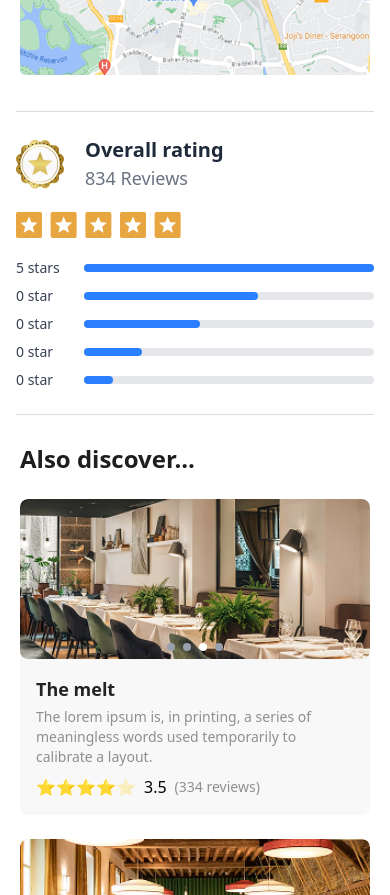
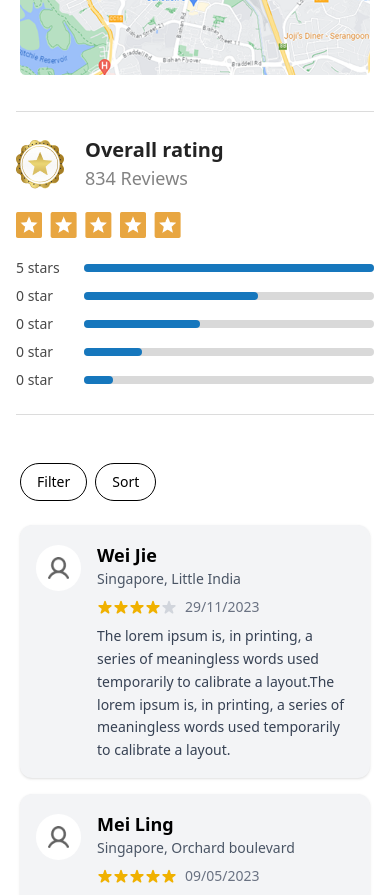
Before and after one commit to marufahmed347/React-Assignment-3, a React (Vite) app: page / in a window 390 px wide. Shown: the part 2120-3015 px from the top of the page. Built offline with nearby package versions, Linux system fonts and the light colour scheme.

Commit message:
reviews done

```diff
--- /dev/null
+++ b/src/components/all-pages/page3/CardRow.jsx
@@ -0,0 +1,237 @@
+import React, { useState } from "react";
+
+const reviews = [
+  {
+    name: "Wei Jie",
+    location: "Singapore, Little India",
+    date: "29/11/2023",
+    rating: 4,
+    review:
+      "The lorem ipsum is, in printing, a series of meaningless words used temporarily to calibrate a layout.The lorem ipsum is, in printing, a series of meaningless words used temporarily to calibrate a layout."
+  },
+  {
+    name: "Mei Ling",
+    location: "Singapore, Orchard boulevard",
+    date: "09/05/2023",
+    rating: 5,
+    review:
+      "The lorem ipsum is, in printing, a series of meaningless words used temporarily to calibrate a layout.The lorem ipsum is, in printing, a series of meaningless words used temporarily to calibrate a layout."
+  },
+  {
+    name: "Wei Xiong",
+    location: "Singapore, Takashimaya",
+    date: "01/05/2023",
+    rating: 5,
+    review:
+      "The lorem ipsum is, in printing, a series of meaningless words used temporarily to calibrate a layout.The lorem ipsum is, in printing, a series of meaningless words used temporarily to calibrate a layout."
+  },
+  {
+    name: "Ming Wei",
+    location: "Singapore, Little india",
+    date: "31/04/2023",
+    rating: 4,
+    review:
+      "The lorem ipsum is, in printing, a series of meaningless words used temporarily to calibrate a layout.The lorem ipsum is, in printing, a series of meaningless words used temporarily to calibrate a layout."
+  },
+  {
+    name: "Xin Yi",
+    location: "Singapore, Zen rooms",
+    date: "29/11/2023",
+    rating: 3,
+    review:
+      "The lorem ipsum is, in printing, a series of meaningless words used temporarily to calibrate a layout.The lorem ipsum is, in printing, a series of meaningless words used temporarily to calibrate a layout."
+  },
+  {
+    name: "Zhi Hao",
+    location: "Singapore, Boon Keng",
+    date: "09/05/2023",
+    rating: 2,
+    review:
+      "The lorem ipsum is, in printing, a series of meaningless words used temporarily to calibrate a layout.The lorem ipsum is, in printing, a series of meaningless words used temporarily to calibrate a layout."
+  },
+  {
+    name: "Li Hua",
+    location: "Singapore, DLLM loklok",
+    date: "01/05/2023",
+    rating: 1,
+    review:
+      "The lorem ipsum is, in printing, a series of meaningless words used temporarily to calibrate a layout.The lorem ipsum is, in printing, a series of meaningless words used temporarily to calibrate a layout."
+  },
+  {
+    name: "Si Ying",
+    location: "Singapore, Bedemeer",
+    date: "31/04/2023",
+    rating: 5,
+    review:
+      "The lorem ipsum is, in printing, a series of meaningless words used temporarily to calibrate a layout.The lorem ipsum is, in printing, a series of meaningless words used temporarily to calibrate a layout."
+  },
+  {
+    name: "Wei Ting",
+    location: "Singapore, Toa Payoh",
+    date: "31/04/2023",
+    rating: 2,
+    review:
+      "The lorem ipsum is, in printing, a series of meaningless words used temporarily to calibrate a layout.The lorem ipsum is, in printing, a series of meaningless words used temporarily to calibrate a layout."
+  },
+];
+
+const ReviewCard = ({ name, location, date, rating, review }) => (
+  <div className="bg-gray-100 rounded-xl p-4 flex gap-4 items-start shadow-sm w-full">
+    <div className="bg-white p-3 rounded-full mt-1">
+      <img src="user.png" alt="" />
+    </div>
+    <div className="w-full">
+      <h3 className="font-semibold text-lg">{name}</h3>
+      <p className="text-sm text-gray-600 mb-2">{location}</p>
+      <div className="flex flex-wrap items-center gap-2 mb-2">
+        <div className="flex text-yellow-500">
+          {[...Array(5)].map((_, i) => (
+            <svg
+              key={i}
+              xmlns="http://www.w3.org/2000/svg"
+              viewBox="0 0 20 20"
+              fill="currentColor"
+              className={`w-4 h-4 ${i < rating ? '' : 'text-gray-300'}`}
+            >
+              <path d="M9.049 2.927c.3-.921 1.603-.921 1.902 0l1.286 3.967a1 1 0 0 0 .95.69h4.18c.969 0 1.371 1.24.588 1.81l-3.39 2.46a1 1 0 0 0-.364 1.118l1.287 3.967c.3.921-.755 1.688-1.54 1.118l-3.39-2.46a1 1 0 0 0-1.175 0l-3.39 2.46c-.784.57-1.838-.197-1.54-1.118l1.287-3.967a1 1 0 0 0-.364-1.118L2.075 9.394c-.783-.57-.38-1.81.588-1.81h4.18a1 1 0 0 0 .95-.69l1.286-3.967z" />
+            </svg>
+          ))}
+        </div>
+        <p className="text-sm text-gray-500">{date}</p>
+      </div>
+      <p className="text-sm text-gray-700 max-w-[511px] leading-relaxed">{review}</p>
+    </div>
+  </div>
+);
+
+const SortPopup = ({ onSelect, onClose }) => {
+  return (
+    <div className="absolute bg-white border border-[#E6E6E6] rounded-lg shadow-lg top-20 left-8 z-10">
+
+      <div className="flex relative">
+
+      <div className="p-4">
+        <div className="cursor-pointer p-2" onClick={() => onSelect('all')}>All feedbacks</div>
+        <div className="cursor-pointer p-2" onClick={() => onSelect('highest')}>Highest rated</div>
+        <div className="cursor-pointer p-2" onClick={() => onSelect('lowest')}>Oldest rated</div>
+      </div>
+
+      <div className="px-2 pt-2">
+      <button onClick={onClose} className="text-gray-600 text-2xl font-bold">
+          <img src="into2.png" alt="" />
+      </button>
+      </div>
+
+      </div>
+    </div>
+  );
+};
+
+const FilterPopup = ({ onSelect, onClose }) => {
+  const handleSelect = (rating) => {
+    onSelect(rating);
+    onClose();
+  };
+
+  return (
+    <div className="absolute bg-white border border-[#E6E6E6]  rounded-lg shadow-lg top-20 left-4 lg:-left-14 z-10">
+
+      <div className="flex relative">
+
+        <div className="space-y-2 p-4">
+      <h4 className="font-bold text-lg text-center">filter by rating</h4>
+        {[5, 4, 3, 2, 1].map((star) => (
+          <div
+            key={star}
+            className="flex items-center cursor-pointer"
+            onClick={() => handleSelect(star)}
+          >
+            <span className="text-lg font-semibold w-6">{star}</span>
+            <div className="flex ml-2">
+              {[...Array(5)].map((_, i) => (
+                <svg
+                  key={i}
+                  xmlns="http://www.w3.org/2000/svg"
+                  viewBox="0 0 20 20"
+                  fill="currentColor"
+                  className={`w-5 h-5 mx-0.5 ${i < star ? 'text-yellow-500' : 'text-gray-300'}`}
+                >
+                  <path d="M9.049 2.927c.3-.921 1.603-.921 1.902 0l1.286 3.967a1 1 0 0 0 .95.69h4.18c.969 0 1.371 1.24.588 1.81l-3.39 2.46a1 1 0 0 0-.364 1.118l1.287 3.967c.3.921-.755 1.688-1.54 1.118l-3.39-2.46a1 1 0 0 0-1.175 0l-3.39 2.46c-.784.57-1.838-.197-1.54-1.118l1.287-3.967a1 1 0 0 0-.364-1.118L2.075 9.394c-.783-.57-.38-1.81.588-1.81h4.18a1 1 0 0 0 .95-.69l1.286-3.967z" />
+                </svg>
+              ))}
+            </div>
+          </div>
+        ))}
+      </div>
+
+      <div className="pl-5 pr-2 pt-2">
+      <button onClick={onClose}>
+          <img src="into2.png" alt="" />
+        </button>
+      </div>
+
+      </div>
+
+    </div>
+  );
+};
+
+const Reviews = () => {
+  const [filterRating, setFilterRating] = useState(null);
+  const [showFilter, setShowFilter] = useState(false);
+  const [showSort, setShowSort] = useState(false);
+  const [sortType, setSortType] = useState('all');
+
+  let filteredReviews = filterRating
+    ? reviews.filter((r) => r.rating === filterRating)
+    : reviews;
+
+  if (sortType === 'highest') {
+    filteredReviews = [...filteredReviews].sort((a, b) => b.rating - a.rating);
+  } else if (sortType === 'lowest') {
+    filteredReviews = [...filteredReviews].sort((a, b) => a.rating - b.rating);
+  }
+
+  return (
+    <div className="max-w-6xl mx-auto px-5 lg:pr-30 py-8 space-y-6 relative">
+      <div className="flex justify-start mb-6">
+        <div className="flex gap-2">
+          <button
+            className="border px-4 py-2 rounded-full text-sm font-medium hover:bg-gray-200"
+            onClick={() => setShowFilter(!showFilter)}
+          >
+            Filter
+          </button>
+          <button
+            className="border px-4 py-2 rounded-full text-sm font-medium hover:bg-gray-200"
+            onClick={() => setShowSort(!showSort)}
+          >
+            Sort
+          </button>
+        </div>
+      </div>
+      {showFilter && (
+        <FilterPopup onSelect={setFilterRating} onClose={() => setShowFilter(false)} />
+      )}
+      {showSort && (
+        <SortPopup
+          onSelect={(type) => {
+            setSortType(type);
+            setShowSort(false);
+          }}
+          onClose={() => setShowSort(false)}
+        />
+      )}
+      <div className="space-y-4">
+        {filteredReviews.map((review, index) => (
+          <ReviewCard key={index} {...review} />
+        ))}
+      </div>
+      <div className="lg:pb-10 px-5 lg:px-10 pb-5 lg:pt-5 pt-3">
+      <button  className="px-8 py-2 bg-[#1677BD] text-white rounded-full cursor-pointer block mx-auto">Show more reviews</button>
+    </div>
+    </div>
+  );
+};
+
+export default Reviews;
--- a/src/components/all-pages/page3/MiniCard.jsx
+++ b/src/components/all-pages/page3/MiniCard.jsx
@@ -24,7 +24,7 @@ const restaurants = [
 const MiniCard = () => {
   return (
     <>
-    <div className="px-5 lg:pl-10 lg:pr-20 max-w-6xl py-3 mb-5 md:mb-10 lg:py-5 mx-auto">
+    <div className="px-5 lg:pr-30 max-w-6xl py-3 mb-5 md:mb-10 lg:py-5 mx-auto">
       <h2 className="text-2xl md:text-3xl font-bold text-[#1E1E1E] mb-6 text-start">Also discover...</h2>
       <div className="grid grid-cols-1 sm:grid-cols-2 md:grid-cols-3 gap-6">
         {restaurants.map((restaurant, index) => (
--- a/src/components/all-pages/page3/Rating.jsx
+++ b/src/components/all-pages/page3/Rating.jsx
@@ -12,7 +12,7 @@ const totalReviews = 834;
 
 export default function OverallRating() {
   return (
-    <div className="max-w-6xl w-full mx-auto bg-white p-4 md:p-6 rounded-md">
+    <div className="max-w-6xl w-full mx-auto p-4 md:p-6 rounded-md">
       <div className="border-t mb-6 lg:mb-10 text-[#DCDCDC]" />
       <div className="flex flex-col md:flex-row gap-5 md:items-start">
 
@@ -22,8 +22,8 @@ export default function OverallRating() {
               <img src="starb.png" alt="" />
             </div>
             <div className="">
-            <h2 className="text-xl md:text-2xl lg:text-3xl font-bold text-gray-800">Overall rating</h2>
-            <p className="text-lg text-gray-500">{totalReviews} Reviews</p>
+            <h2 className="text-xl md:text-2xl lg:text-3xl font-bold text-[#232323]">Overall rating</h2>
+            <p className="text-lg text-[#838383]">{totalReviews} Reviews</p>
             </div>
           </div>
 
@@ -36,10 +36,10 @@ export default function OverallRating() {
         <div className="md:w-[549px] w-full space-y-2">
           {ratings.map((item, index) => (
             <div key={index} className="flex items-center gap-3">
-              <div className="w-14 text-sm text-gray-700">{item.label}</div>
-              <div className="flex-1 bg-gray-200 h-2 rounded">
+              <div className="w-14 text-sm text-[#484848]">{item.label}</div>
+              <div className="flex-1 bg-[#D9D9D9] h-2 rounded">
                 <div
-                  className="bg-blue-500 h-full rounded"
+                  className="bg-[#1677BD] h-full rounded"
                   style={{ width: `${item.value}%` }}
                 ></div>
               </div>
--- a/src/components/all-pages/page3/page-3.jsx
+++ b/src/components/all-pages/page3/page-3.jsx
@@ -5,6 +5,7 @@ import FooterSection from './Footer'
 import PhotoGallery from './Photos'
 import ContactCard from './Information'
 import OverallRating from './Rating'
+import Reviews from './CardRow'
 
 function Page3() {
   return (
@@ -13,6 +14,7 @@ function Page3() {
     <PhotoGallery/>
     <ContactCard/>
     <OverallRating/>
+    <Reviews/>
 
 
     <MiniCard/>
```
Also changed, not shown: src/components/all-pages/page2/Map.jsx (+9 -19 lines).
